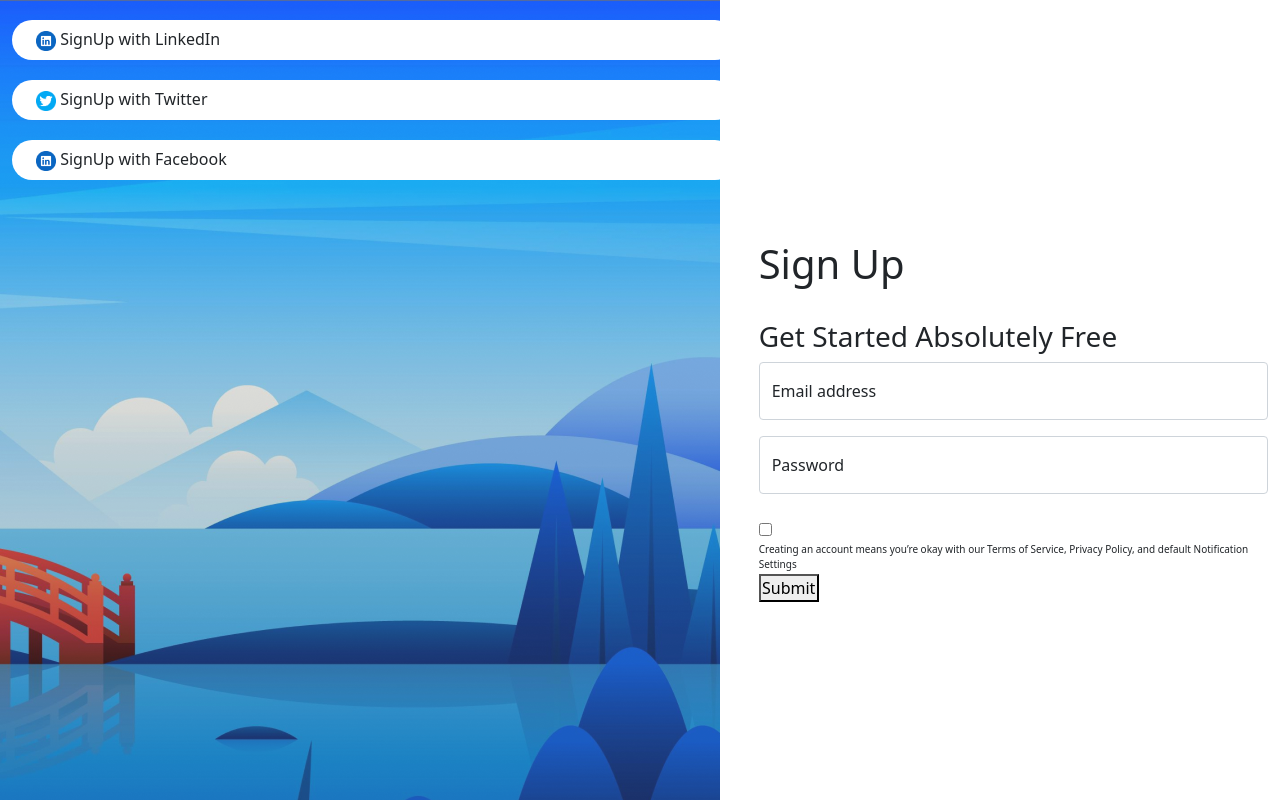
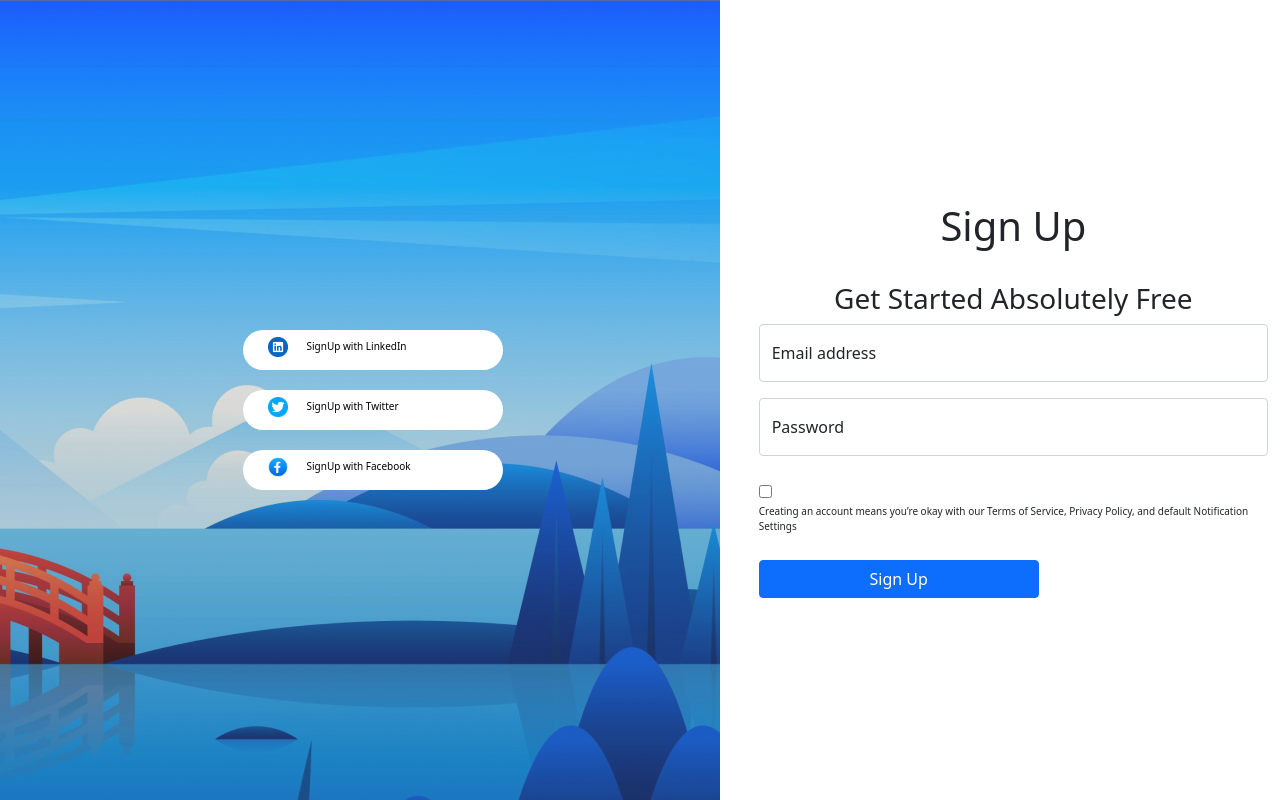
Before and after one commit to Avantika11201/Quiz-3-Avantika-023-21-0075, a plain HTML site: page src/index.html in a window 1280 px wide. Drawn offline with nearby package versions, Linux system fonts and the light colour scheme.

Commit message:
fifth commit

```diff
--- a/src/css/style.css
+++ b/src/css/style.css
@@ -1,14 +1,3 @@
-/* 4282077 1 */
-
-/* position: absolute;
-width: 1344px;
-height: 900px;
-left: -624px;
-top: 0px;
-
-background: linear-gradient(180deg, rgba(98, 98, 98, 0.79) 0%, rgba(0, 0, 0, 0) 0.01%, rgba(0, 0, 0, 0.3) 96.87%), url(4282077.jpg);
-opacity: 0.9;
-filter: drop-shadow(0px 4px 4px rgba(0, 0, 0, 0.25)); */
 * {
     margin: 0;
     padding: 0;
@@ -39,16 +28,35 @@ button {
 }
 .socialmediadiv {
 
+    font-size: 10px;
     background-color: white;
     padding-left: 25px;
     padding-top: 7px;
     height: 40px;
     margin-top: 20px;
     border-radius: 20px;
+    width: 260px;
 }
 #leftdiv {
     background-image: url("/img/myimg.png");
     background-repeat: no-repeat;
     height: 100vh;
     flex-direction: column;
+    align-items: center;
+    justify-content: center;
+
 }
+#rightdiv {
+    height: 100vh;
+    align-items: center;
+    justify-content: center;
+    flex-direction: column;
+}
+.submitbtn {
+    width: 280px;
+
+}
+#leftdiv a {
+    text-decoration: none;
+    color: black;
+}
--- a/src/index.html
+++ b/src/index.html
@@ -13,31 +13,25 @@
 
         <div class="row d-flex">
             <div class="col-sm-12 col-lg-7 col-md-6 d-flex" id="leftdiv">
-
-                <!-- <img src="img/myimg.png" alt="background img" id="imgleft"> -->
-
-                <div class="container socialmediadiv" id="linkedin" >
-                    <img src="img/linkedIn.png" alt="Icon" class="iconimg"> SignUp with LinkedIn
+                <a href="#"> <div class=" socialmediadiv" id="linkedin" >
+                    <img src="img/linkedIn.png" alt="Icon" class="iconimg">&nbsp;&nbsp;&nbsp;&nbsp;&nbsp;&nbsp; SignUp with LinkedIn
+                </div> </a>
+                <a href="#"><div class=" socialmediadiv" id="Twitter" >
+                    <img src="img/twitter.png" alt="Icon" class="iconimg">&nbsp;&nbsp;&nbsp;&nbsp;&nbsp;&nbsp; SignUp with Twitter
+                </div></a>
+                <a href="#"><div class=" socialmediadiv" id="Facebook" >
+                    <img src="img/facebook.jpeg" alt="Icon" class="iconimg">&nbsp;&nbsp;&nbsp;&nbsp;&nbsp;&nbsp; SignUp with Facebook
+                </div></a>
             </div>
-                <div class="container socialmediadiv" id="Twitter" >
-                    <img src="img/twitter.png" alt="Icon" class="iconimg"> SignUp with Twitter
-                </div>
-                <div class="container socialmediadiv" id="Facebook" >
-                    <img src="img/linkedIn.png" alt="Icon" class="iconimg"> SignUp with Facebook
-                </div>
-            </div>
-            <div class="col-sm-12 col-lg-5 col-md-6 signupPage " id="rightdiv">
-               <div id="signup">
+            <div class="col-sm-12 col-lg-5 col-md-6 signupPage d-flex" id="rightdiv">
                     <h1>
                         Sign Up
                     </h1>
-               </div>
-
                 <br>
                 <h3>
                     Get Started Absolutely Free
                 </h3>
-                <form action="" id="myForm" required>
+                <form action="" id="myForm">
                     <div class="form-floating mb-3">
                         <input type="email" class="form-control" id="floatingInput" id="email" placeholder="name@example.com">
                         <label for="floatingInput">Email address</label>
@@ -50,13 +44,14 @@
                     <input type="checkbox" name="check" id="check">
                     <label for="check" id="checkboxwrite">Creating an account means you’re okay with our Terms of Service, Privacy Policy, and default Notification Settings
                     </label>
-                <br>
-                <button>Submit</button>
+                    <br><br>
+                    <button type="submit" class="btn btn-primary submitbtn" >Sign Up</button>
                 </form>
             </div>
         </div>
 
     </div>
 
+    <script src="/js/script.js"></script>
 </body>
 </html>
--- a/src/js/script.js
+++ b/src/js/script.js
@@ -1,17 +1,16 @@
-function handleSubmit(event) {
-    event.preventDefault(); // Prevent the default form submission
+document.addEventListener("DOMContentLoaded", function() {
+    document.getElementById("myForm").addEventListener("submit", function(event) {
+        event.preventDefault(); // Prevent the default form submission
 
-    // Access form elements by their IDs
+        // Get the values from the form inputs
+        var email = document.getElementById("email").value;
+        var password = document.getElementById("password").value;
 
-    var email = document.getElementById("email").value;
-    var password = document.getElementById("password").value;
+        // You can perform further validation or send the data to a server here
+        // For now, let's just log the values to the console
+        console.log("Email: " + email);
+        console.log("Password: " + password);
 
-    // Print values to the console
 
-    console.log("Email: " + email);
-    console.log("password: " + password);
-}
-
-// Add an event listener to the form
-var form = document.getElementById("myForm");
-form.addEventListener("click", handleSubmit);
+    });
+});
```
Lines whose indentation alone changed are shown as unchanged.
